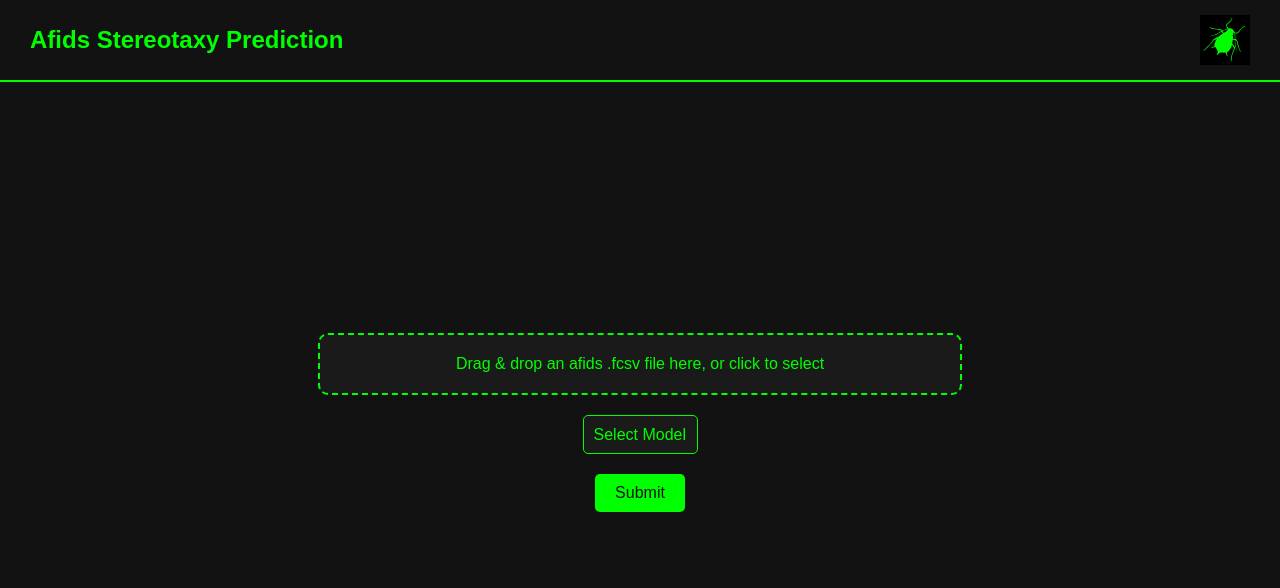
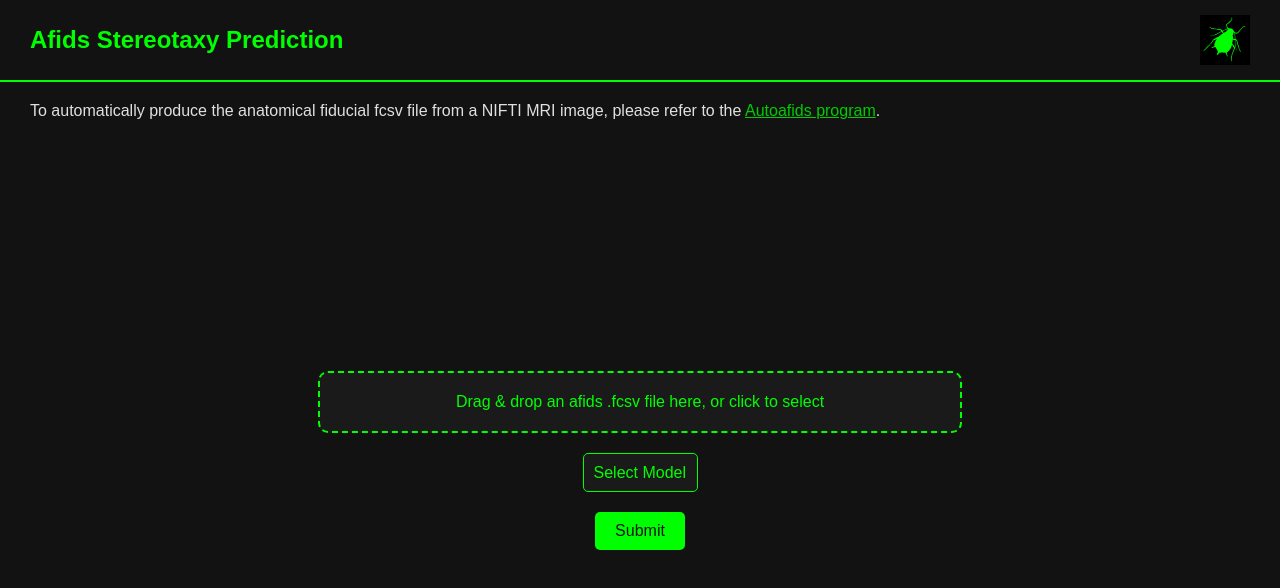
Before and after one commit to jclauneurolab/stereotactic-target-pred, a React (Vite) app in the folder stereotactic_target_pred/frontend/: page / in a window 1280 px wide. Shown: the top 588 px of the page. Built offline with nearby package versions, Linux system fonts and the light colour scheme.

Commit message:
Add autoafids content to the website

```diff
--- a/stereotactic_target_pred/frontend/src/components/file_upload.jsx
+++ b/stereotactic_target_pred/frontend/src/components/file_upload.jsx
@@ -70,6 +70,12 @@ const FileUpload = () => {
 
   return (
     <div>
+      <p className="autoafids-content">
+        To automatically produce the anatomical fiducial fcsv file from a NIFTI MRI image, please refer to the{" "}
+        <a href="https://github.com/afids/autoafids" target="_blank" rel="noopener noreferrer">
+          Autoafids program
+        </a>.
+      </p>
       <div className="container">
         <div {...getRootProps()} className="dropzone">
           <input {...getInputProps()} />
--- a/stereotactic_target_pred/frontend/src/stylesheets/file_upload.css
+++ b/stereotactic_target_pred/frontend/src/stylesheets/file_upload.css
@@ -5,6 +5,16 @@ body {
     margin: 0;
     padding: 0;
   }
+
+.autoafids-content {
+  padding-left: 30px;
+  padding-top: 10px;
+  font-size: 16px;
+}
+
+.autoafids-content a{
+  color: #00cc00;
+}
 
 .container {
   display: flex;
```
